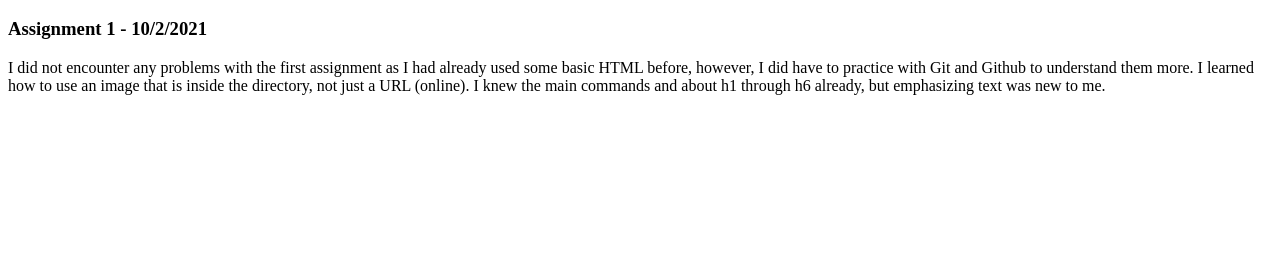
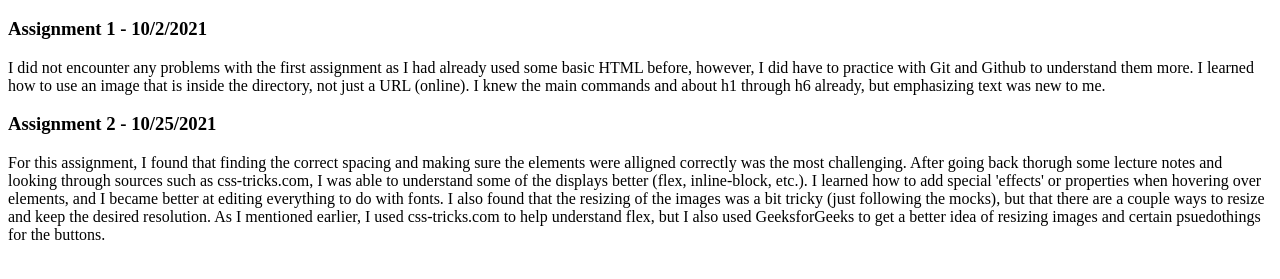
Before and after one commit to rileyelwell/code_blog, a plain HTML site: page blog.html in a window 1280 px wide. Shown: the part 109-388 px from the top of the page. Drawn offline with Linux system fonts and the light colour scheme.

Commit message:
Added blog for assignment 2.

```diff
--- a/blog.html
+++ b/blog.html
@@ -12,5 +12,15 @@
             to use an image that is inside the directory, not just a URL (online). I knew the main commands and
             about h1 through h6 already, but emphasizing text was new to me.
         </p>
+        <h3>Assignment 2 - 10/25/2021</h3>
+        <p>For this assignment, I found that finding the correct spacing and making sure the elements were alligned
+            correctly was the most challenging. After going back thorugh some lecture notes and looking through
+            sources such as css-tricks.com, I was able to understand some of the displays better (flex, inline-block, etc.).
+            I learned how to add special 'effects' or properties when hovering over elements, and I became better at editing
+            everything to do with fonts. I also found that the resizing of the images was a bit tricky (just following the mocks),
+            but that there are a couple ways to resize and keep the desired resolution. As I mentioned earlier, I used css-tricks.com
+            to help understand flex, but I also used GeeksforGeeks to get a better idea of resizing images and certain psuedothings
+            for the buttons.
+        </p>
     </body>
 </html>
```
